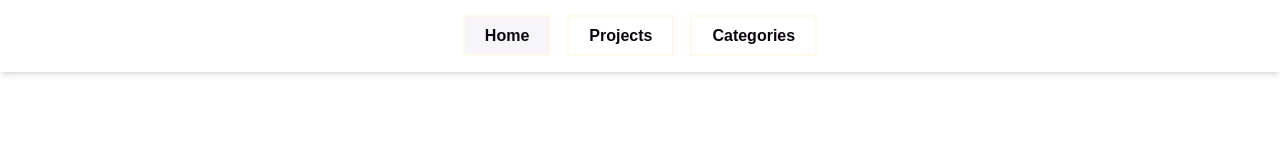
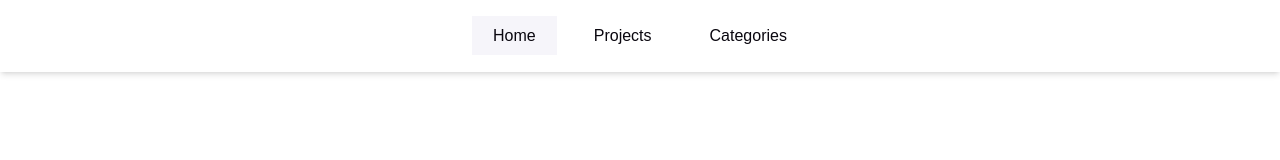
Before and after one commit to fedevworks23/vue3-products-app, a Vue app: page / in a window 1280 px wide. Shown: the top 160 px of the page. Built offline with nearby package versions, Linux system fonts and the light colour scheme.

Commit message:
navbar style changes

```diff
--- a/src/components/Navbar/Navbar.vue
+++ b/src/components/Navbar/Navbar.vue
@@ -6,7 +6,7 @@
       <router-link
         v-for="navRoute in navRoutes"
         :key="navRoute.name"
-        class="m-2 px-[20px] py-[10px] border-2 border-amber-50 hover:border-[var(--primary)] font-bold text-[16px]/normal text-[var(--text)] transition-all hover:transition-all hover:duration-500 hover:ease-in-out"
+        class="m-2 px-[20px] py-[10px] border-1 hover:border-[var(--primary)] border-transparent text-[16px]/normal text-[var(--text)] hover:text-[var(--accent)] transition-all hover:transition-all hover:duration-500 hover:ease-in-out"
         :to="navRoute.path"
         >{{ navRoute.name }}</router-link
       >
--- a/src/router/index.ts
+++ b/src/router/index.ts
@@ -36,7 +36,7 @@ const routes = [
 ]
 
 const router = createRouter({
-  linkActiveClass: 'bg-[var(--background)] border-2 border-[var(--primary)] rounded-1xl text-[var(--text)]',
+  linkActiveClass: 'bg-[var(--background)] border-1 border-[var(--primary)] text-[var(--primary)]',
   history: createWebHistory(),
   routes,
 })
```
